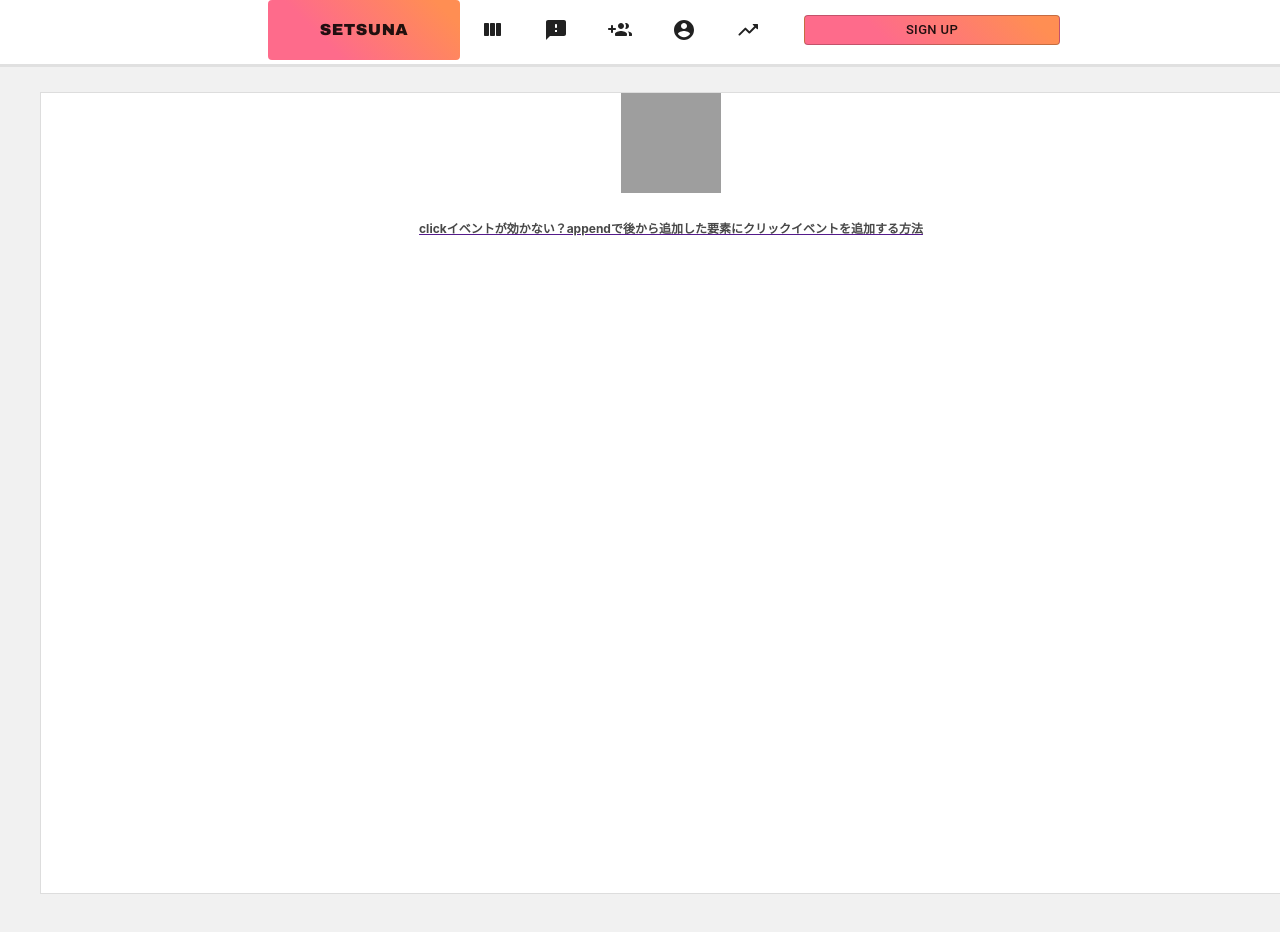
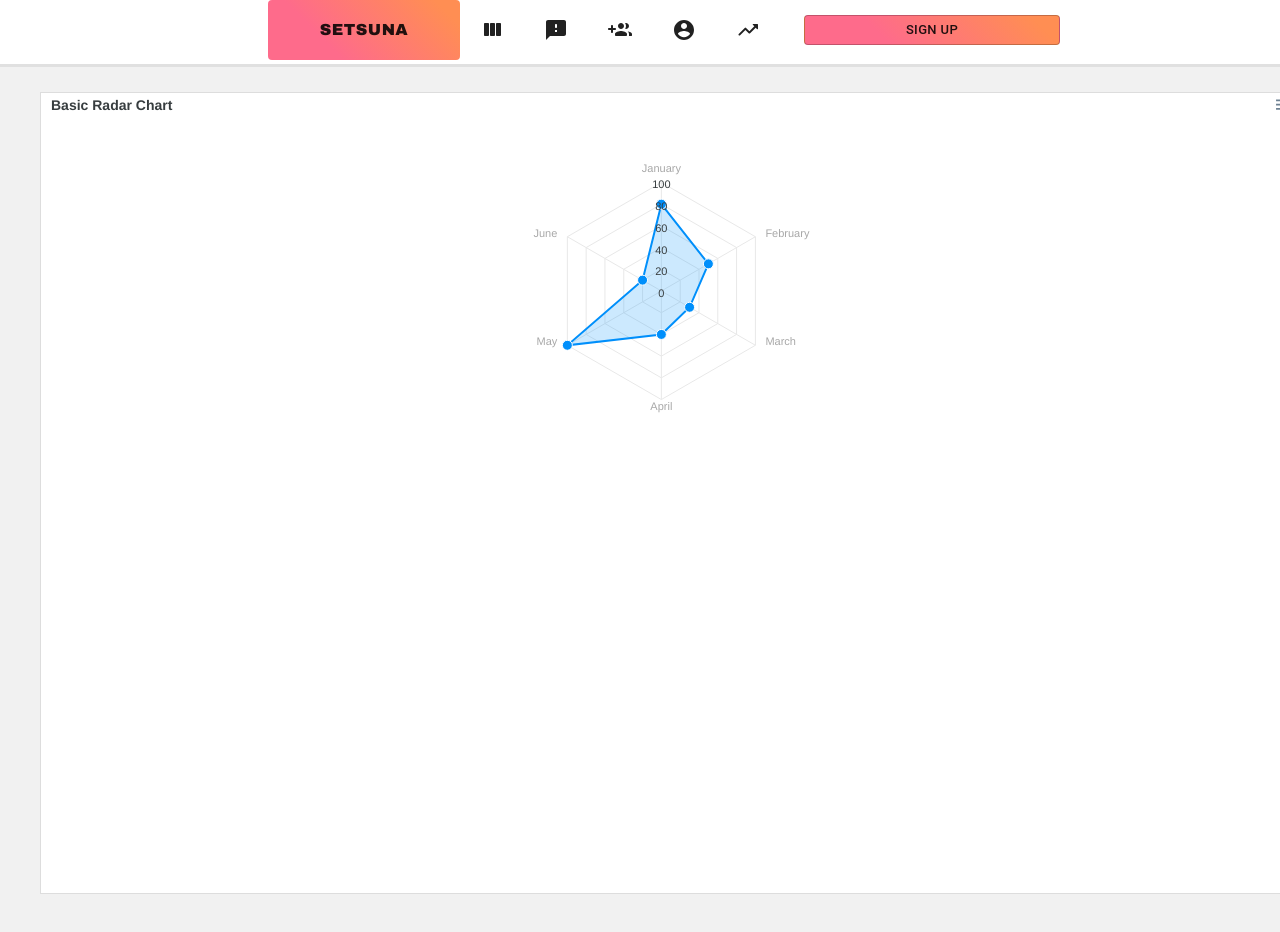
Before and after one commit to se-n-pu-u-ki/setsuna, a React (Create React App) app: page /Result in a window 1280 px wide. Shown: the top 932 px of the page. Built offline with nearby package versions, Linux system fonts and the light colour scheme; grey boxes are pictures that could not be loaded.

Commit message:
create RadarChart with ApexCharts

```diff
--- a/package.json
+++ b/package.json
@@ -3,6 +3,8 @@
   "version": "0.1.0",
   "private": true,
   "dependencies": {
+    "@devexpress/dx-react-chart": "^2.4.0",
+    "@devexpress/dx-react-core": "^2.4.0",
     "@testing-library/jest-dom": "^4.2.4",
     "@testing-library/react": "^9.3.2",
     "@testing-library/user-event": "^7.1.2",
@@ -30,9 +32,12 @@
     ]
   },
   "devDependencies": {
+    "@devexpress/dx-react-chart-material-ui": "^2.4.0",
     "@material-ui/core": "^4.9.2",
     "@material-ui/icons": "^4.9.1",
+    "apexcharts": "^3.15.5",
     "react": "^16.12.0",
+    "react-apexcharts": "^1.3.6",
     "react-dom": "^16.12.0",
     "react-router": "^5.1.2",
     "react-router-dom": "^5.1.2"
--- /dev/null
+++ b/src/Components/MaterialUiParts/chart.js
@@ -0,0 +1,38 @@
+import React from 'react';
+import ReactApexChart from "react-apexcharts";
+
+class ApexChart extends React.Component {
+    constructor(props) {
+      super(props);
+
+      this.state = {
+
+        series: [{
+          name: 'Series 1',
+          data: [80, 50, 30, 40, 100, 20],
+        }],
+        options: {
+          chart: {
+            height: 350,
+            type: 'radar',
+          },
+          title: {
+            text: 'Basic Radar Chart'
+          },
+          xaxis: {
+            categories: ['January', 'February', 'March', 'April', 'May', 'June']
+          }
+        },
+
+
+      };
+    }
+    render() {
+      return (
+        <div id="chart">
+            <ReactApexChart options={this.state.options} series={this.state.series} type="radar" height={350} />
+        </div>
+      );
+    }
+}
+export default ApexChart;
--- a/src/Components/Pages/Result/index.jsx
+++ b/src/Components/Pages/Result/index.jsx
@@ -1,62 +1,29 @@
 import React from 'react';
 import './index.css';
+import ApexChart from '../../MaterialUiParts/chart';
 
 class Result extends React.Component{
     render(){
 
         return(
             <React.Fragment>
+
             　　<div class="horizontal_scroll_wrap">
                     <ul class="scroll_lst">
                         <li class="scroll_item">
-                            <a href="" class="scroll_item_inr">
-                                <div class="scroll_item_thum">
-                                    <img src="https://blog.keisuke11.com/wp-content/uploads/2017/04/click-event-after-add-300x158.jpg" alt="" width="300" height="158" class="alignnone size-medium wp-image-986" />
-                                </div>
-                                <div class="scroll_item_info">
-                                    <h4 class="scroll_item_ttl">clickイベントが効かない？appendで後から追加した要素にクリックイベントを追加する方法</h4>
-                                </div>
-                            </a>
+                            <ApexChart />
                         </li>
                         <li class="scroll_item">
-                            <a href="" class="scroll_item_inr">
-                                <div class="scroll_item_thum">
-                                    <img src="https://blog.keisuke11.com/wp-content/uploads/2017/04/click-event-after-add-300x158.jpg" alt="" width="300" height="158" class="alignnone size-medium wp-image-986" />
-                                </div>
-                                <div class="scroll_item_info">
-                                    <h4 class="scroll_item_ttl">clickイベントが効かない？appendで後から追加した要素にクリックイベントを追加する方法</h4>
-                                </div>
-                            </a>
+                            <ApexChart />
                         </li>
                         <li class="scroll_item">
-                            <a href="" class="scroll_item_inr">
-                                <div class="scroll_item_thum">
-                                    <img src="https://blog.keisuke11.com/wp-content/uploads/2017/04/click-event-after-add-300x158.jpg" alt="" width="300" height="158" class="alignnone size-medium wp-image-986" />
-                                </div>
-                                <div class="scroll_item_info">
-                                    <h4 class="scroll_item_ttl">clickイベントが効かない？appendで後から追加した要素にクリックイベントを追加する方法</h4>
-                                </div>
-                            </a>
+                            <ApexChart />
                         </li>
                         <li class="scroll_item">
-                            <a href="" class="scroll_item_inr">
-                                <div class="scroll_item_thum">
-                                    <img src="https://blog.keisuke11.com/wp-content/uploads/2017/04/click-event-after-add-300x158.jpg" alt="" width="300" height="158" class="alignnone size-medium wp-image-986" />
-                                </div>
-                                <div class="scroll_item_info">
-                                    <h4 class="scroll_item_ttl">clickイベントが効かない？appendで後から追加した要素にクリックイベントを追加する方法</h4>
-                                </div>
-                            </a>
+                            <ApexChart />
                         </li>
                         <li class="scroll_item">
-                            <a href="" class="scroll_item_inr">
-                                <div class="scroll_item_thum">
-                                    <img src="https://blog.keisuke11.com/wp-content/uploads/2017/04/click-event-after-add-300x158.jpg" alt="" width="300" height="158" class="alignnone size-medium wp-image-986" />
-                                </div>
-                                <div class="scroll_item_info">
-                                    <h4 class="scroll_item_ttl">clickイベントが効かない？appendで後から追加した要素にクリックイベントを追加する方法</h4>
-                                </div>
-                            </a>
+                            <ApexChart />
                         </li>
                     </ul>
                     </div>
```
Also changed, not shown: 1 other file (tests, documents, lock files or other folders).
